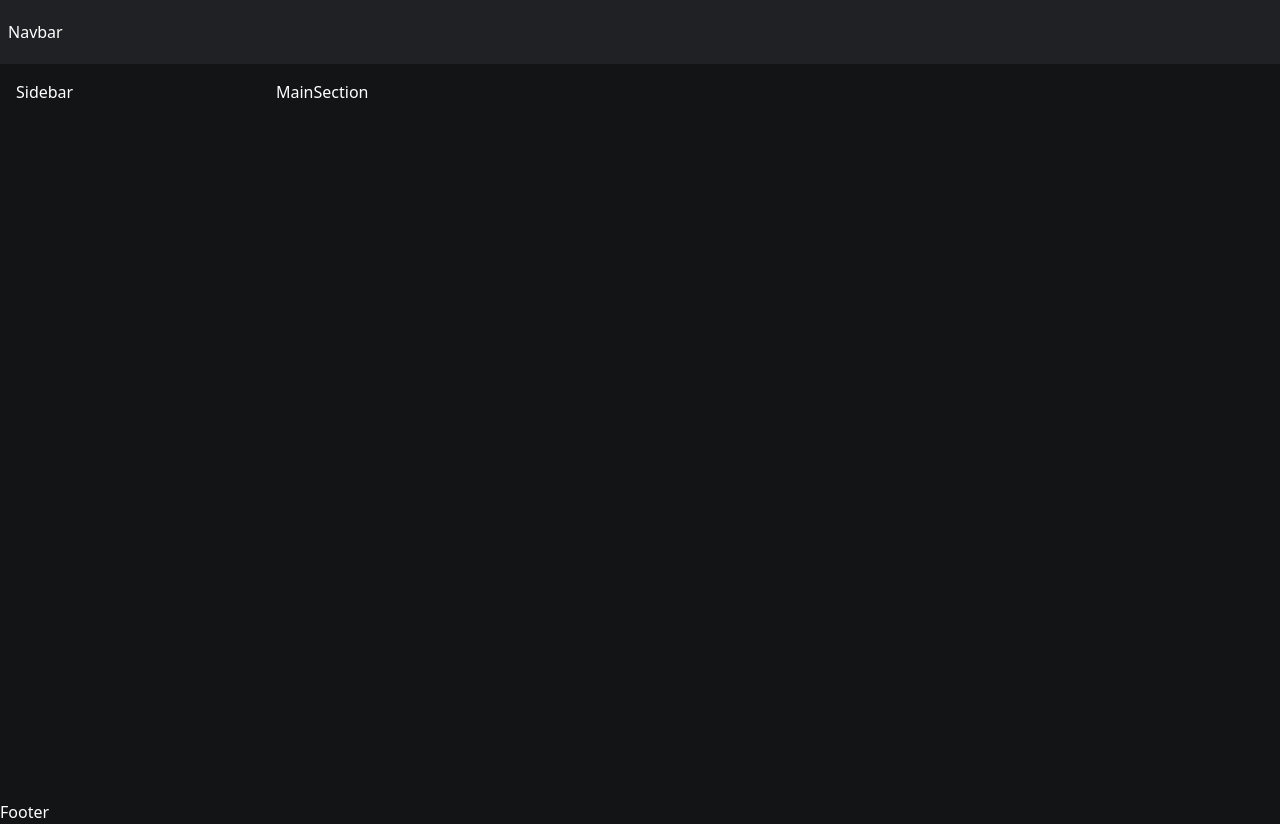
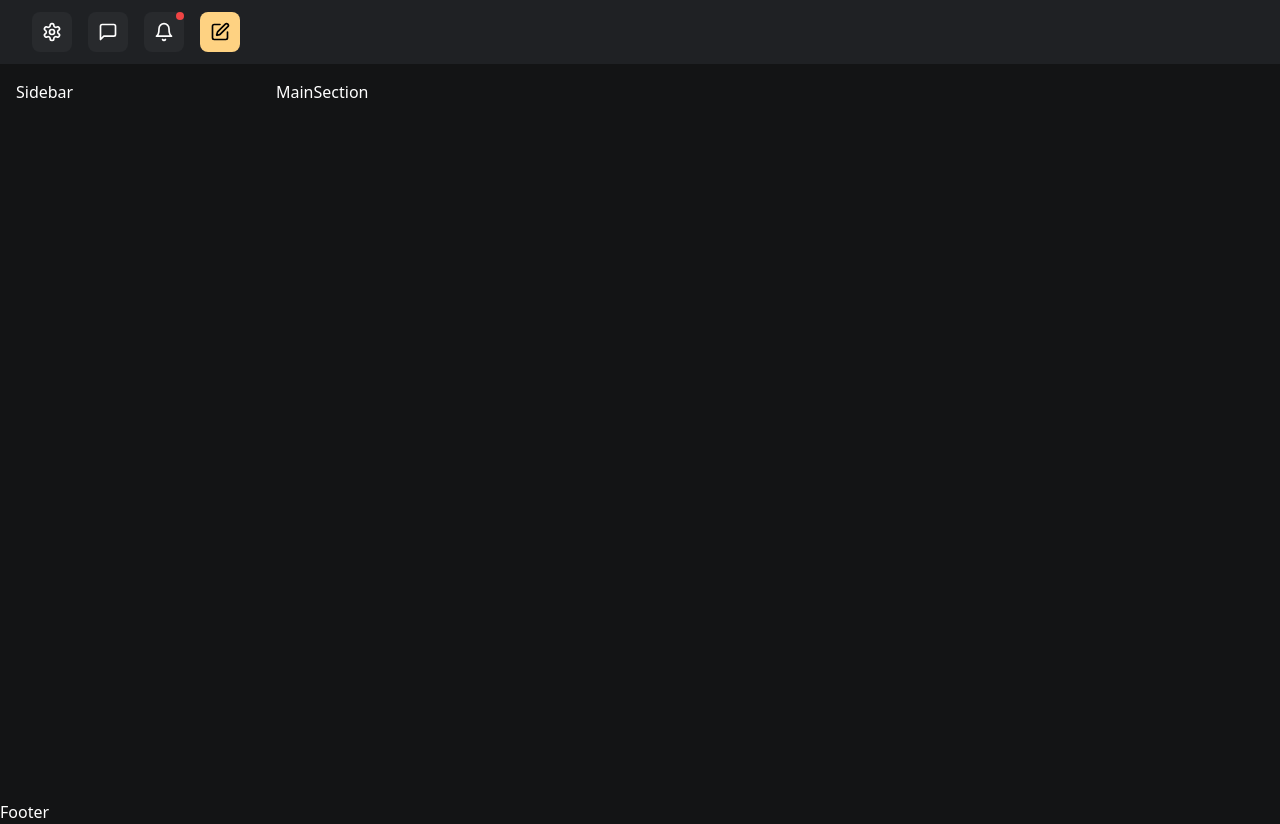
Before and after one commit to christienMD/social-media-hiker-app, a React (Vite) app: page / in a window 1280 px wide. Built offline with nearby package versions, Linux system fonts and the light colour scheme.

Commit message:
build the reusable Icon box component

```diff
--- a/package.json
+++ b/package.json
@@ -10,7 +10,9 @@
     "preview": "vite preview"
   },
   "dependencies": {
+    "@radix-ui/react-avatar": "^1.1.1",
     "@radix-ui/react-icons": "^1.3.0",
+    "@radix-ui/react-slot": "^1.1.0",
     "class-variance-authority": "^0.7.0",
     "clsx": "^2.1.1",
     "lucide-react": "^0.447.0",
--- a/src/components/Navbar.tsx
+++ b/src/components/Navbar.tsx
@@ -1,9 +1,39 @@
+import { Settings, MessageSquare, Bell, Edit } from "lucide-react";
+import IconBox from "./navbar/IconBox";
+
 const Navbar = ({ className }: { className: string }) => {
   return (
     <nav
-      className={`h-16 w-full bg-social-bg flex items-center px-2 ${className}`}
+      className={`h-16 w-full bg-social-bg flex items-center px-4 ${className}`}
     >
-      Navbar
+      <div className="flex space-x-4 p-4">
+        <IconBox
+          icon={Settings}
+          iconColor="text-white"
+          hasNotification={false}
+          className="cursor-pointer"
+        />
+        <IconBox
+          icon={MessageSquare}
+          iconColor="text-white"
+          hasNotification={false}
+          className="cursor-pointer"
+        />
+        <IconBox
+          icon={Bell}
+          iconColor="text-white"
+          hasNotification={true}
+          className="cursor-pointer"
+        />
+        <IconBox
+          icon={Edit}
+          bgColor="bg-social-yellow"
+          iconColor="text-black"
+          hasNotification={false}
+          className="cursor-pointer"
+          variant="yellow"
+        />
+      </div>
     </nav>
   );
 };
--- /dev/null
+++ b/src/components/navbar/IconBox.tsx
@@ -0,0 +1,70 @@
+import { LucideIcon } from "lucide-react";
+import { cn } from "@/lib/utils";
+import { Avatar, AvatarImage, AvatarFallback } from "@/components/ui/avatar";
+
+interface Props {
+  icon: LucideIcon;
+  bgColor?: string;
+  iconColor?: string;
+  hasNotification?: boolean;
+  avatarUrl?: string;
+  size?: "sm" | "md" | "lg";
+  className?: string;
+  variant?: "default" | "yellow";
+}
+
+const IconBox = ({
+  icon: Icon,
+  bgColor = "bg-social-bg-100",
+  iconColor = "text-white",
+  hasNotification = false,
+  avatarUrl,
+  size = "md",
+  className,
+  variant = "default",
+}: Props) => {
+  const sizeClasses = {
+    sm: "w-8 h-8",
+    md: "w-10 h-10",
+    lg: "w-14 h-14",
+  };
+
+  const variantClasses = {
+    default: "hover:bg-[#131415]",
+    yellow: "hover:opacity-80",
+  };
+
+  return (
+    <div className={cn("relative inline-block", className)}>
+      <div
+        className={cn(
+          sizeClasses[size],
+          "rounded-lg flex items-center justify-center transition-all duration-300",
+          avatarUrl ? "" : bgColor,
+          variant === "default" && !avatarUrl && variantClasses.default,
+          variant === "yellow" && variantClasses.yellow
+        )}
+      >
+        {avatarUrl ? (
+          <Avatar className="w-full h-full rounded-lg">
+            <AvatarImage
+              src={avatarUrl}
+              alt="Avatar"
+              className="object-cover"
+            />
+            <AvatarFallback>
+              {Icon && <Icon className={cn("w-1/2 h-1/2", iconColor)} />}
+            </AvatarFallback>
+          </Avatar>
+        ) : (
+          <Icon className={cn("w-1/2 h-1/2", iconColor)} />
+        )}
+      </div>
+      {hasNotification && (
+        <div className="absolute top-0 right-0 w-2 h-2 bg-red-500 rounded-full" />
+      )}
+    </div>
+  );
+};
+
+export default IconBox;
--- /dev/null
+++ b/src/components/ui/avatar.tsx
@@ -0,0 +1,48 @@
+import * as React from "react"
+import * as AvatarPrimitive from "@radix-ui/react-avatar"
+
+import { cn } from "@/lib/utils"
+
+const Avatar = React.forwardRef<
+  React.ElementRef<typeof AvatarPrimitive.Root>,
+  React.ComponentPropsWithoutRef<typeof AvatarPrimitive.Root>
+>(({ className, ...props }, ref) => (
+  <AvatarPrimitive.Root
+    ref={ref}
+    className={cn(
+      "relative flex h-10 w-10 shrink-0 overflow-hidden rounded-full",
+      className
+    )}
+    {...props}
+  />
+))
+Avatar.displayName = AvatarPrimitive.Root.displayName
+
+const AvatarImage = React.forwardRef<
+  React.ElementRef<typeof AvatarPrimitive.Image>,
+  React.ComponentPropsWithoutRef<typeof AvatarPrimitive.Image>
+>(({ className, ...props }, ref) => (
+  <AvatarPrimitive.Image
+    ref={ref}
+    className={cn("aspect-square h-full w-full", className)}
+    {...props}
+  />
+))
+AvatarImage.displayName = AvatarPrimitive.Image.displayName
+
+const AvatarFallback = React.forwardRef<
+  React.ElementRef<typeof AvatarPrimitive.Fallback>,
+  React.ComponentPropsWithoutRef<typeof AvatarPrimitive.Fallback>
+>(({ className, ...props }, ref) => (
+  <AvatarPrimitive.Fallback
+    ref={ref}
+    className={cn(
+      "flex h-full w-full items-center justify-center rounded-full bg-muted",
+      className
+    )}
+    {...props}
+  />
+))
+AvatarFallback.displayName = AvatarPrimitive.Fallback.displayName
+
+export { Avatar, AvatarImage, AvatarFallback }
--- /dev/null
+++ b/src/components/ui/button.tsx
@@ -0,0 +1,57 @@
+import * as React from "react"
+import { Slot } from "@radix-ui/react-slot"
+import { cva, type VariantProps } from "class-variance-authority"
+
+import { cn } from "@/lib/utils"
+
+const buttonVariants = cva(
+  "inline-flex items-center justify-center whitespace-nowrap rounded-md text-sm font-medium transition-colors focus-visible:outline-none focus-visible:ring-1 focus-visible:ring-ring disabled:pointer-events-none disabled:opacity-50",
+  {
+    variants: {
+      variant: {
+        default:
+          "bg-primary text-primary-foreground shadow hover:bg-primary/90",
+        destructive:
+          "bg-destructive text-destructive-foreground shadow-sm hover:bg-destructive/90",
+        outline:
+          "border border-input bg-background shadow-sm hover:bg-accent hover:text-accent-foreground",
+        secondary:
+          "bg-secondary text-secondary-foreground shadow-sm hover:bg-secondary/80",
+        ghost: "hover:bg-accent hover:text-accent-foreground",
+        link: "text-primary underline-offset-4 hover:underline",
+      },
+      size: {
+        default: "h-9 px-4 py-2",
+        sm: "h-8 rounded-md px-3 text-xs",
+        lg: "h-10 rounded-md px-8",
+        icon: "h-9 w-9",
+      },
+    },
+    defaultVariants: {
+      variant: "default",
+      size: "default",
+    },
+  }
+)
+
+export interface ButtonProps
+  extends React.ButtonHTMLAttributes<HTMLButtonElement>,
+    VariantProps<typeof buttonVariants> {
+  asChild?: boolean
+}
+
+const Button = React.forwardRef<HTMLButtonElement, ButtonProps>(
+  ({ className, variant, size, asChild = false, ...props }, ref) => {
+    const Comp = asChild ? Slot : "button"
+    return (
+      <Comp
+        className={cn(buttonVariants({ variant, size, className }))}
+        ref={ref}
+        {...props}
+      />
+    )
+  }
+)
+Button.displayName = "Button"
+
+export { Button, buttonVariants }
--- /dev/null
+++ b/src/components/ui/input.tsx
@@ -0,0 +1,25 @@
+import * as React from "react"
+
+import { cn } from "@/lib/utils"
+
+export interface InputProps
+  extends React.InputHTMLAttributes<HTMLInputElement> {}
+
+const Input = React.forwardRef<HTMLInputElement, InputProps>(
+  ({ className, type, ...props }, ref) => {
+    return (
+      <input
+        type={type}
+        className={cn(
+          "flex h-9 w-full rounded-md border border-input bg-transparent px-3 py-1 text-sm shadow-sm transition-colors file:border-0 file:bg-transparent file:text-sm file:font-medium file:text-foreground placeholder:text-muted-foreground focus-visible:outline-none focus-visible:ring-1 focus-visible:ring-ring disabled:cursor-not-allowed disabled:opacity-50",
+          className
+        )}
+        ref={ref}
+        {...props}
+      />
+    )
+  }
+)
+Input.displayName = "Input"
+
+export { Input }
--- a/tailwind.config.js
+++ b/tailwind.config.js
@@ -7,6 +7,7 @@ export default {
   		colors: {
   			'social-bg': '#1F2124',
   			'social-bg-100': '#282A2D',
+        'social-yellow' : '#FED282',
   			background: 'hsl(var(--background))',
   			foreground: 'hsl(var(--foreground))',
   			card: {
```
Also changed, not shown: public/images/mdprofile.jpg (added), 1 other file (tests, documents, lock files or other folders).
